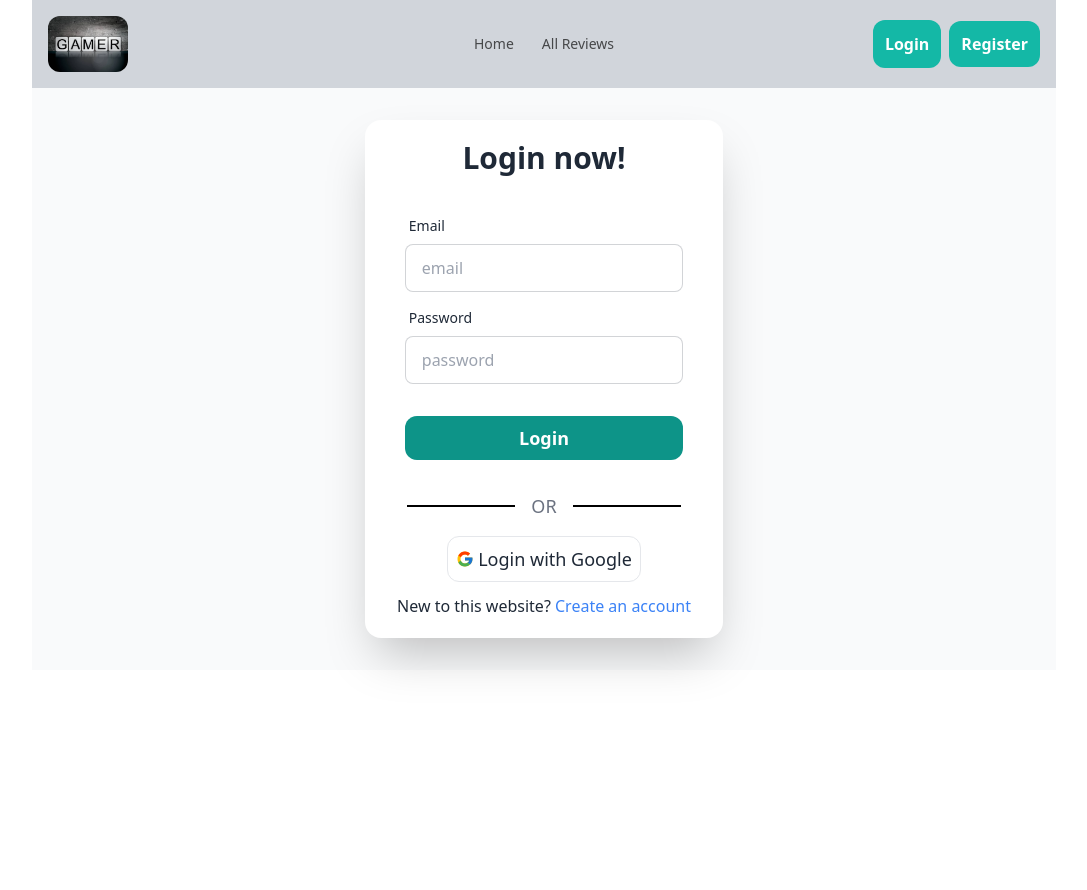
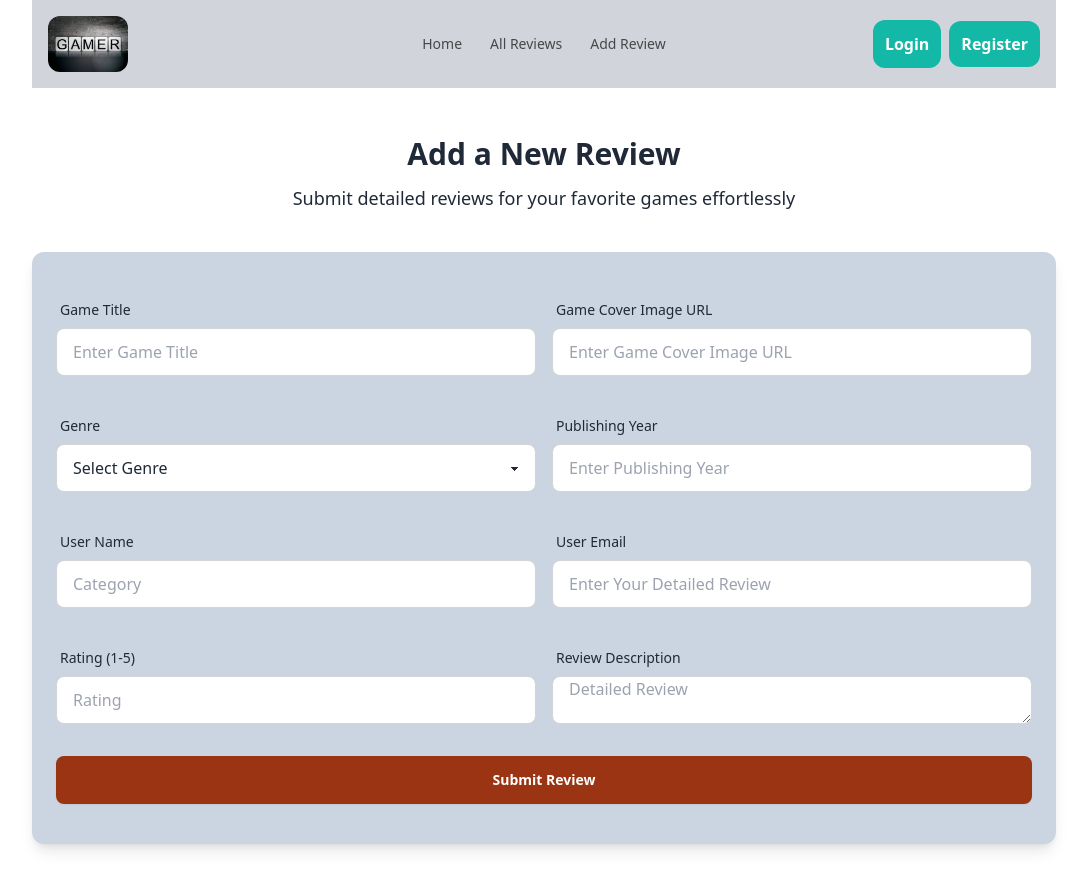
Before and after one commit to Soraiya11-7/game-review-client-side, a React (Vite) app: page /addReview in a window 1280 px wide. Before the commit this address led to /auth/login. Shown: the whole page, without its empty margins (96-1183 px from the left). Before the commit the page ends 800 px from the top, so only its background shows below. Built offline with nearby package versions, Linux system fonts and the light colour scheme; no server answers.

Commit message:
Add functionality to submit detailed game reviews with user and game details on AddReview page

```diff
--- a/src/Provider/AuthProvider.jsx
+++ b/src/Provider/AuthProvider.jsx
@@ -56,6 +56,7 @@ const authInfo = {
     name,
     user,
     loading,
+    setLoading,
     setUser,
     createUser,
     loginUser,
--- a/src/components/Navbar.jsx
+++ b/src/components/Navbar.jsx
@@ -1,13 +1,15 @@
-import { Link, NavLink, useLoaderData, useNavigate } from "react-router-dom";
+import { Link, NavLink, useLoaderData, useLocation, useNavigate } from "react-router-dom";
 // import { RiCoupon3Fill } from "react-icons/ri";
 import logo from "../assets/gamer.jpg"
-import { useContext } from "react";
+import { useContext, useState } from "react";
 import { AuthProviderContext } from "../Provider/AuthProvider";
 
 
 const Navbar = () => {
     const { user, signOutUser } = useContext(AuthProviderContext);
     console.log(user);
+    const location = useLocation();
+    const [showTooltip, setShowTooltip] = useState(false);
     // const location = useLoaderData();
     const navigate = useNavigate();
 
@@ -15,18 +17,41 @@ const Navbar = () => {
 
         <li><NavLink to='/'
             className={({ isActive }) =>
-            `flex items-center gap-0  ${isActive ? 'text-teal-800 font-bold' : 'text-[#0B0B0BB3]'}`
+                `flex items-center gap-x-1  ${isActive ? 'text-teal-800 font-bold' : 'text-[#0B0B0BB3]'}`
             }>Home</NavLink></li>
         <li><NavLink className={({ isActive }) =>
-            `flex items-center gap-0  ${isActive ? 'text-teal-800 font-bold' : 'text-[#0B0B0BB3]'}`
+            `flex items-center gap-x-0.5  ${isActive ? 'text-teal-800 font-bold' : 'text-[#0B0B0BB3]'}`
         } to='/reviews'>All Reviews</NavLink></li>
 
         {
-            user && <>
-                <li> <NavLink className={({ isActive }) =>
-                    `flex items-center gap-0 ${isActive ? 'text-teal-800 font-bold' : 'text-[#0B0B0BB3]'}`
-                } to='/addReview'>Add Review</NavLink></li>
-            </>
+           user ? (
+                <li>
+                    <NavLink
+                        className={({ isActive }) =>
+                            `flex items-center ${isActive ? 'text-teal-800 font-bold' : 'text-[#0B0B0BB3]'}`
+                        }
+                        to='/addReview'
+                    >
+                        Add Review
+                    </NavLink>
+                </li>
+           )
+            : (
+                <li>
+                    <NavLink
+                        className={({ isActive }) =>
+                            `flex items-center  text-[#0B0B0BB3] bg-transparent`
+                        }
+
+                        //  onClick={() => navigate("/auth/login", { state:  '/addReview' })}
+                        state = {'/addReview'}
+                        to='/auth/login'
+
+                    >
+                        Add Review
+                    </NavLink>
+                </li>
+            )
         }
         {
             user && <>
@@ -51,7 +76,7 @@ const handleLogOut = () => {
             .then(() => {
                 navigate('/')
             })
-  .catch((err) =>{
+            .catch((err) => {
                 const error = err.message;
             })
     }
@@ -90,12 +115,19 @@ const handleLogOut = () => {
             <div className="navbar-end flex  items-center gap-0.5 md:gap-2">
                 <div className=" flex flex-col items-center">
                     {
-                        user && user?.email ?
+                        user ?
                             <div className="flex items-center">
-                                <h2 className="text-sm md:mr-0.5 font-bold hidden md:block ">{user?.email}</h2>
-                                <div className="h-10 w-12 md:h-12 md:w-14 rounded-full px-1  ">
-                                <img className=" h-full w-full  rounded-full object-cover overflow-hidden" src={user?.photoURL} alt="" />
+                                <div className="h-10 w-12 md:h-12 md:w-14 rounded-full px-1 relative"  onMouseEnter={() => setShowTooltip(true)}
+                                        onMouseLeave={() => setShowTooltip(false)}>
+                                    <img className=" h-full w-full  rounded-full object-cover overflow-hidden" src={user?.photoURL}
+                                        alt="Avatar image"
+                                        />
                                 </div>
+                                {showTooltip && (
+                                    <div className="absolute mr-4 top-16 text-sm text-teal-800 bg-white p-2 rounded-lg border ">
+                                        {user?.displayName}
+                                    </div>
+                                )}
 
                             </div>
                             :
--- /dev/null
+++ b/src/pages/AddReview.jsx
@@ -0,0 +1,158 @@
+import React, { useState, useEffect } from 'react';
+import { useLocation, useNavigate } from 'react-router-dom';
+import { useContext } from 'react';
+import { AuthProviderContext } from '../Provider/AuthProvider';
+import Swal from 'sweetalert2';
+
+const AddReview = () => {
+    const { user, setLoading } = useContext(AuthProviderContext);
+
+    const [userEmail, setUserEmail] = useState(user?.email || '');
+    const [userName, setUserName] = useState(user?.displayName || '');
+    const [userLogo, setUserLogo] = useState(user?.photoURL || '');
+
+
+    useEffect(() => {
+        if (user) {
+            setUserEmail(user.email);
+            setUserName(user.displayName);
+            setUserLogo(user.photoURL);
+        }
+    }, [user]);
+
+    const handleSubmit = (e) => {
+        e.preventDefault();
+
+        const form = e.target;
+        const gameTitle = form.gameTitle.value;
+        const rating = form.rating.value;
+        const publishingYear = form.publishingYear.value;
+        const genre = form.genre.value;
+        const details = form.details.value;
+        const coverImage = form.coverImage.value;
+
+        const newReview = { gameTitle, rating, publishingYear, genre, details, coverImage, userEmail, userName, userLogo };
+
+        console.log(newReview);
+
+        fetch("http://localhost:5000/reviews", {
+            method: "POST",
+            headers: {
+                'content-type': 'application/json'
+            },
+            body: JSON.stringify(newReview)
+        })
+            .then(res => res.json())
+            .then(data => {
+                // console.log(data);
+                if (data.insertedId) {
+                    Swal.fire({
+                        title: 'Success!',
+                        text: 'Review added Successfully',
+                        icon: 'success',
+                        confirmButtonText: 'Cool'
+                    })
+                }
+            })
+
+
+    };
+
+    return (
+        <div className=" py-12 w-[80%] mx-auto">
+            <h2 className="text-xl sm:text-2xl md:text-3xl font-bold text-center mb-3">Add a New Review</h2>
+            <h3  className='text-sm sm:text-lg  text-center mb-10'> Submit detailed reviews for your favorite games effortlessly</h3>
+            <form onSubmit={handleSubmit} className='bg-slate-300 py-10 px-6 shadow-lg rounded-xl' >
+                {/* form name and Game Cover Image/Thumbnail */}
+                <div className=" md:flex mb-4 md:mb-8">
+                    <div className="form-control md:w-1/2 mb-4 md:mb-0">
+                        <label className="label">
+                            <span className="label-text">Game Title</span>
+                        </label>
+                        <input type="text" name="gameTitle" placeholder="Enter Game Title" className="input input-bordered w-full text-xs sm:text-base" required />
+                    </div>
+                    <div className="form-control md:w-1/2 md:ml-4">
+                        {/* Game Cover Image/Thumbnail */}
+                        <div className="form-control w-full">
+                            <label className="label">
+                                <span className="label-text">Game Cover Image URL</span>
+                            </label>
+                            <input type="text" name="coverImage" placeholder="Enter Game Cover Image URL" className="input input-bordered w-full text-xs sm:text-base" required />
+
+                        </div>
+                    </div>
+
+                </div>
+
+                {/* Genre and publishing Year row */}
+                <div className=" md:flex mb-4 md:mb-8">
+                    <div className="form-control md:w-1/2 mb-4 md:mb-0">
+                        <label className="label">
+                            <span className="label-text">Genre</span>
+                        </label>
+                        <select name='genre' className="select select-bordered w-full text-xs sm:text-base">
+                            <option value="">Select Genre</option>
+                            <option value="Action">Action</option>
+                            <option value="RPG">RPG</option>
+                            <option value="Adventure">Adventure</option>
+
+                        </select>
+                    </div>
+
+                    <div className="form-control md:w-1/2 md:ml-4">
+                        <label className="label">
+                            <span className="label-text">Publishing Year</span>
+                        </label>
+                        <input type="text" name="publishingYear" placeholder="Enter Publishing Year"
+                            className="input input-bordered w-full text-xs sm:text-base" pattern="\d{4}"
+                            title="Please enter a valid 4-digit year." required />
+                    </div>
+
+                </div>
+
+                {/* User Email and Name */}
+                <div className=" md:flex mb-4 md:mb-8">
+                    <div className="form-control md:w-1/2 mb-4 md:mb-0">
+                        <label className="label">
+                            <span className="label-text">User Name</span>
+                        </label>
+                        <input type="text" placeholder="Category" className="input input-bordered w-full text-xs sm:text-base" value={userName}
+                            readOnly />
+                    </div>
+                    <div className="form-control md:w-1/2 md:ml-4">
+                        <label className="label">
+                            <span className="label-text">User Email</span>
+                        </label>
+                        <input type="email"
+                            value={userEmail}
+                            placeholder="Enter Your Detailed Review" className="input input-bordered w-full text-xs sm:text-base" readOnly />
+                    </div>
+
+                </div>
+
+                {/* Rating and Details */}
+                <div className="md:flex  mb-8">
+                    <div className="form-control md:w-1/2 mb-4 md:mb-0">
+                        <label className="label">
+                            <span className="label-text">Rating (1-5)</span>
+                        </label>
+                        <input type="text" name="rating" placeholder="Rating" className="input input-bordered w-full text-xs sm:text-base" required />
+                    </div>
+                    <div className="form-control md:w-1/2 md:ml-4">
+                        <label className="label">
+                            <span className="label-text">Review Description</span>
+                        </label>
+                        <textarea name="details" placeholder="Detailed Review" className="input input-bordered w-full text-xs sm:text-base" required />
+                    </div>
+
+                </div>
+
+
+                <input type="submit" value="Submit Review" className="btn btn-block bg-orange-800 text-white font-bold hover:bg-orange-700 border-none" />
+            </form>
+
+        </div>
+    );
+};
+
+export default AddReview;
--- a/src/pages/Login.jsx
+++ b/src/pages/Login.jsx
@@ -13,6 +13,8 @@ const Login = () => {
     const { signInWithGoogle, loginUser, setMail } = useContext(AuthProviderContext);
     const [error, setError] = useState("");
     const location = useLocation();
+    const from = location.state;
+    console.log(from);
 
     //Login with email, password
     const handleLogin = (e) => {
--- a/src/pages/Registration.jsx
+++ b/src/pages/Registration.jsx
@@ -77,7 +77,7 @@ const Registration = () => {
                             })
 
 
-                        navigate('/reviews');
+                            navigate('/addReview');
                     })
                     .catch((err) => {
 
--- a/src/routes/router.jsx
+++ b/src/routes/router.jsx
@@ -5,6 +5,8 @@ import AuthLayout from "../Layout/AuthLayout";
 import Login from "../pages/Login";
 import Registration from "../pages/Registration";
 import SecretRoutes from "./SecretRoutes";
+import AddReview from "../pages/AddReview";
+
 
 const router = createBrowserRouter([
     {
@@ -19,13 +21,13 @@ const router = createBrowserRouter([
         },
         {
           path: "/addReview",
-          element:  <SecretRoutes><h2>add Reviews</h2></SecretRoutes>,
+          element: <AddReview></AddReview>,
 
         },
 
         {
           path: "/reviews",
-          element: <h2>reviews</h2>,
+          element: <h2>all reviews</h2>,
         },
         {
           path: "/myReviews",
```
Lines whose indentation alone changed are shown as unchanged.
